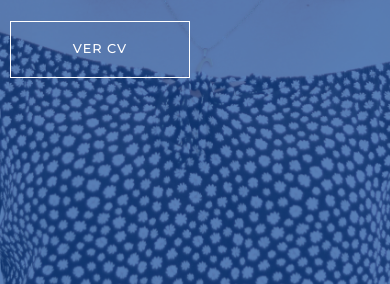
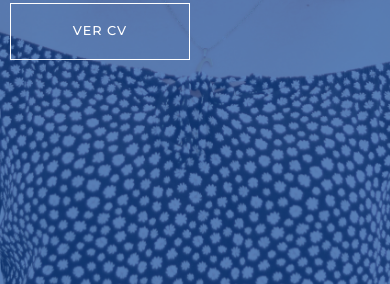
Before and after one commit to claudiaramirez/Portfolio, a plain HTML site: page src/index.html in a window 390 px wide. Shown: the part 454-738 px from the top of the page. Drawn offline with nearby package versions, Linux system fonts and the light colour scheme.

Commit message:
css avances

```diff
--- a/src/css/style.css
+++ b/src/css/style.css
@@ -348,7 +348,7 @@ body {
         background-image: url('../assets/foto.jpg');
         background-size: cover;
         background-repeat: no-repeat;
-        padding: 60px 10px 25px 10px;
+        padding: 60px 10px 60px 10px;
         background-position: center;
     }
     .home-left:after{
```
